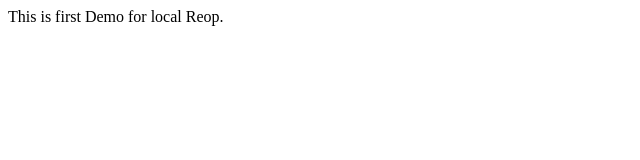
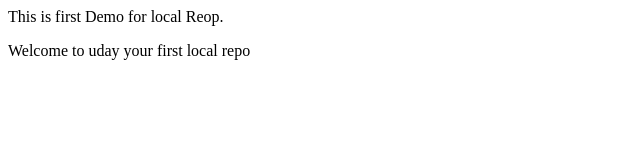
Before and after one commit to uday-0007/localRepo, a plain HTML site: page index.html in a window 1280 px wide. Shown: the whole page, without its empty margins (0-640 px from the left). Drawn offline with Linux system fonts and the light colour scheme.

Commit message:
Add welcom to uday

```diff
--- a/index.html
+++ b/index.html
@@ -1 +1,2 @@
 <p>This is first Demo for local Reop.</p>
+<p>Welcome to uday your first local repo</p>
```
